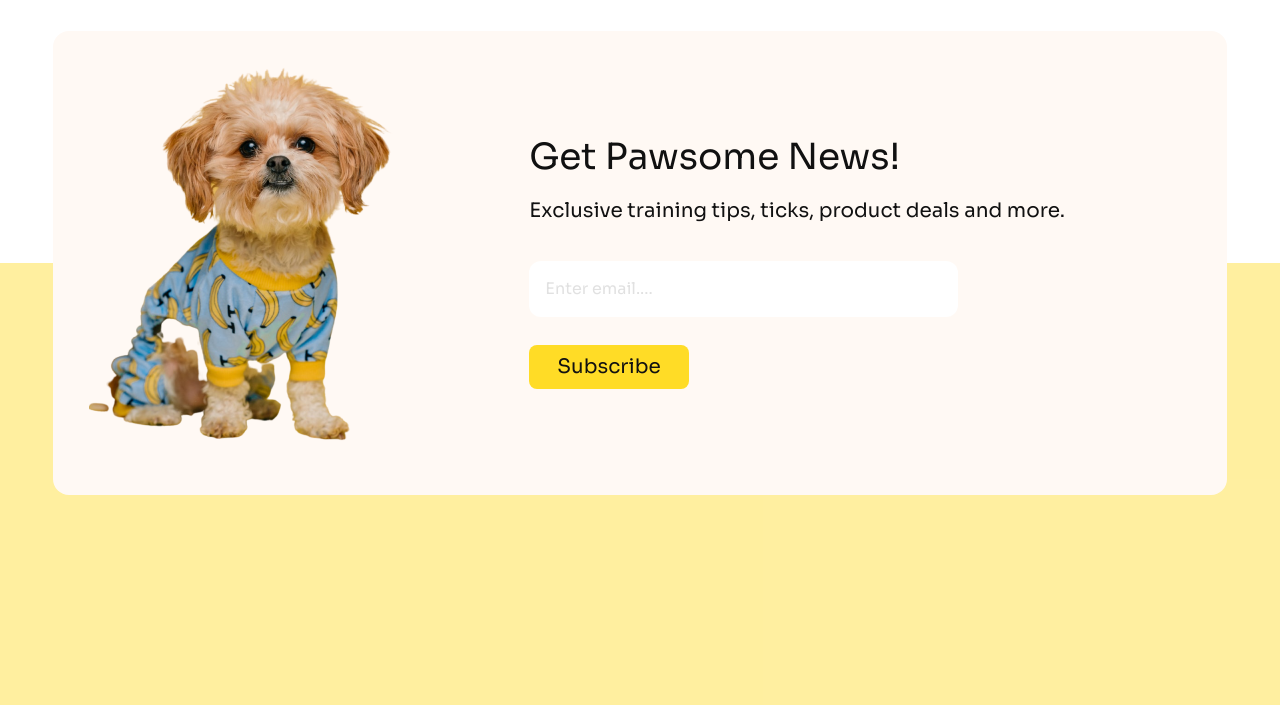
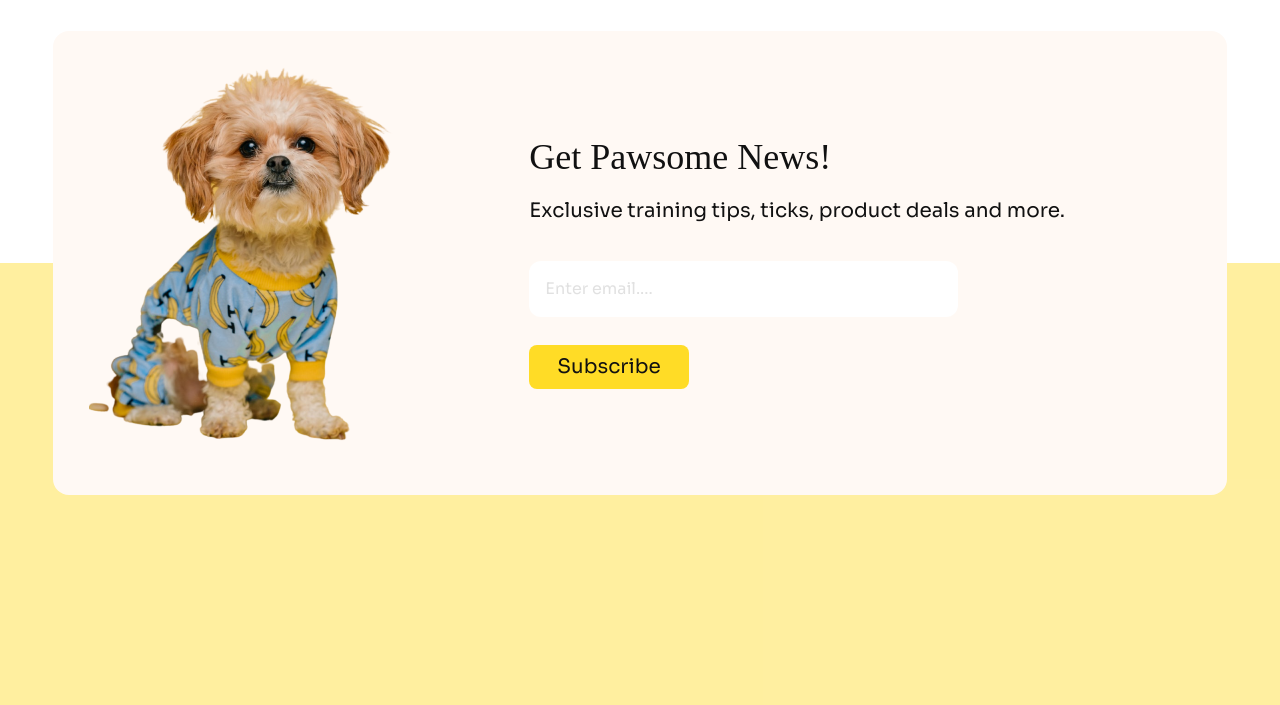
Before and after one commit to tamzid1011/Assignment-03, a plain HTML site: page index.html in a window 1280 px wide. Shown: the part 3840-4545 px from the top of the page. Drawn offline with nearby package versions, Linux system fonts and the light colour scheme; a web font is replaced by a local one.

Commit message:
fixed font family

```diff
--- a/index.html
+++ b/index.html
@@ -372,7 +372,7 @@
                 <img src="./photo/cute-pet-mid.png" alt="">
             </div>
             <div class="max-lg:text-center">
-                <h2 class="text-2xl mb-5 lg:text-4xl">Get Pawsome News!</h2>
+                <h2 class="text-2xl mb-5 lg:text-4xl sec-font">Get Pawsome News!</h2>
                 <p class="text-base lg:text-xl mb-5 lg:mb-9">Exclusive training tips, ticks, product deals and more.</p>
                 <div class="w-full lg:w-4/5 mb-7">
                     <input type="search" name="" id="" placeholder="Enter email...."
```
